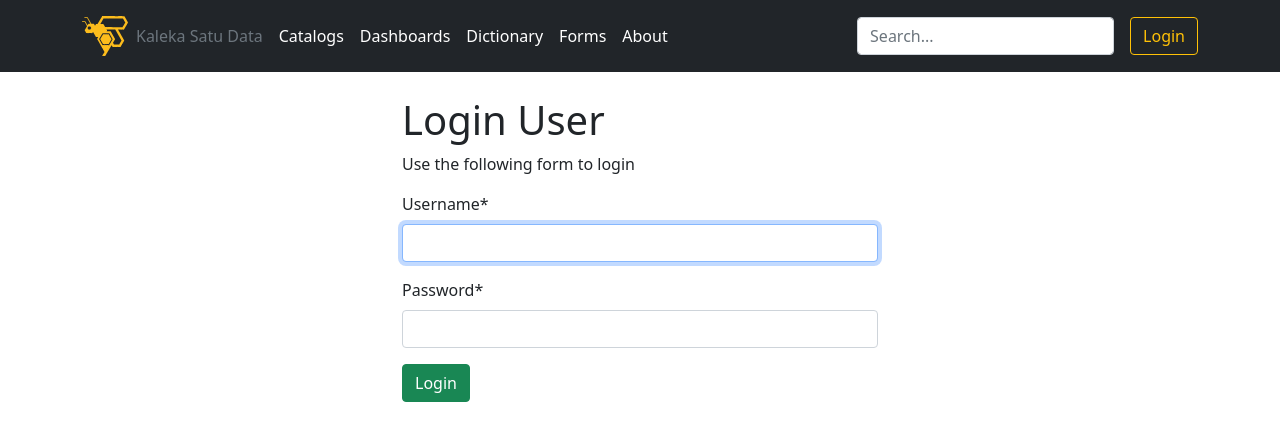
After one commit to kaleka-id/kaleka-satu-data, a Django app: page /login/ in a window 1280 px wide. The commit adds this page. Shown: the top 441 px of the page. Run offline with Django 4.2, Linux system fonts and the light colour scheme; parts of the project's set-up code (start-up, migrations or seed data) failed here and were passed over; some libraries are stand-ins or nearby versions.

Commit message:
Update Login & Logout

```diff
--- /dev/null
+++ b/operation/forms.py
@@ -0,0 +1,5 @@
+from django import forms
+
+class loginForm(forms.Form):
+  username = forms.CharField()
+  password = forms.CharField(widget=forms.PasswordInput)
--- a/operation/templates/base.html
+++ b/operation/templates/base.html
@@ -5,6 +5,7 @@
   <head>
     <meta charset="UTF-8" />
     <title>{%block title%}{%endblock title%}</title>
+    <link rel="icon" href="{% static 'bootstrap/image/kaleka_data.svg' %}" type="image/icon type">
     <!-- Bootstraps CSS -->
     <link href="{% static 'bootstrap/bootstrap.min.css' %}" rel="stylesheet">
     {%include 'navbar.html'%}
--- a/operation/templates/navbar.html
+++ b/operation/templates/navbar.html
@@ -20,22 +20,26 @@
           <input type="search" class="form-control form-control-dark" placeholder="Search..." aria-label="Search">
         </form>
 
-        <div class="text-end">
-          <button type="button" class="btn btn-outline-light me-2">Login</button>
-          <button type="button" class="btn btn-warning">Sign-up</button>
-        </div>
-
-        <!-- <div class="dropdown text-end">
+        {% if request.user.is_authenticated %}
+        <div class="dropdown text-end">
           <a href="#" class="d-block link-dark text-decoration-none dropdown-toggle text-white" id="dropdownUser1" data-bs-toggle="dropdown" aria-expanded="false">
-            <img src="{% static 'bootstrap/image/user.png' %}" width="32" height="32" class="rounded-circle">Testing
+            <img src="{% static 'bootstrap/image/user.png' %}" width="32" height="32" class="rounded-circle"> {{request.user.username}}
           </a>
           <ul class="dropdown-menu text-small" aria-labelledby="dropdownUser1" style="">
             <li><a class="dropdown-item" href="#">Change Password</a></li>
             <li><a class="dropdown-item" href="#">Profile</a></li>
             <li><hr class="dropdown-divider"></li>
-            <li><a class="dropdown-item" href="#">Sign out</a></li>
+            <li><a class="dropdown-item" href="{% url 'logout' %}">Logout</a></li>
           </ul>
-        </div> -->
+        </div>
+
+        {% else %}
+        <div class="text-end">
+          <a href="{% url 'login' %}">
+            <button type="button" class="btn btn-outline-warning">Login</button>
+          </a>
+        </div>
+        {% endif %}
 
       </div>
     </div>
--- /dev/null
+++ b/operation/templates/registration/login.html
@@ -0,0 +1,25 @@
+{% extends 'base.html' %}
+{% load crispy_forms_tags %}
+
+{% block title %}Login{% endblock title %}
+
+{% block head %}
+<style>
+  .page{
+    width: 500px;
+    margin: auto;
+  }
+</style>
+{% endblock head %}
+
+{% block body %}
+<div class="container page mt-4">
+  <h1>Login User</h1>
+  <p>Use the following form to login</p>
+  <form action="" method="post">
+    {{form | crispy}}
+    {% csrf_token %}
+    <input type="submit" value="Login" class="btn btn-success">
+  </form>
+</div>
+{% endblock body %}
--- a/operation/urls.py
+++ b/operation/urls.py
@@ -3,14 +3,15 @@ from django.urls import path
 from django.shortcuts import render
 from django.conf.urls.static import static
 from django.conf import settings
+from django.contrib.auth.views import LoginView, LogoutView
+from .views import *
+
 
 def home(request):
     return render(request, 'home.html')
 
-def test(request):
-    return render(request, 'base.html')
-
 urlpatterns = [
     path('', home, name='home'),
-    path('test/', test, name='test')
+    path('login/', LoginView.as_view(), name='login'),
+    path('logout/', LogoutView.as_view(), name='logout'),
 ]
--- a/requirements.txt
+++ b/requirements.txt
@@ -1,7 +1,9 @@
 asgiref==3.4.1
+crispy-bootstrap5==0.7
 Django==3.2.16
 django-admin-interface==0.23.0
 django-colorfield==0.7.3
+django-crispy-forms==1.14.0
 django-environ==0.9.0
 django-flat-responsive==2.0
 django-flat-theme==1.1.4
```
Also changed, not shown: operation/templates/account/login.html (added, +15 -0 lines), operation/views.py (+22 -1 lines), satudata_project/settings.py (+10 -0 lines), templates/registration/logged_out.html (added, +10 -0 lines).
